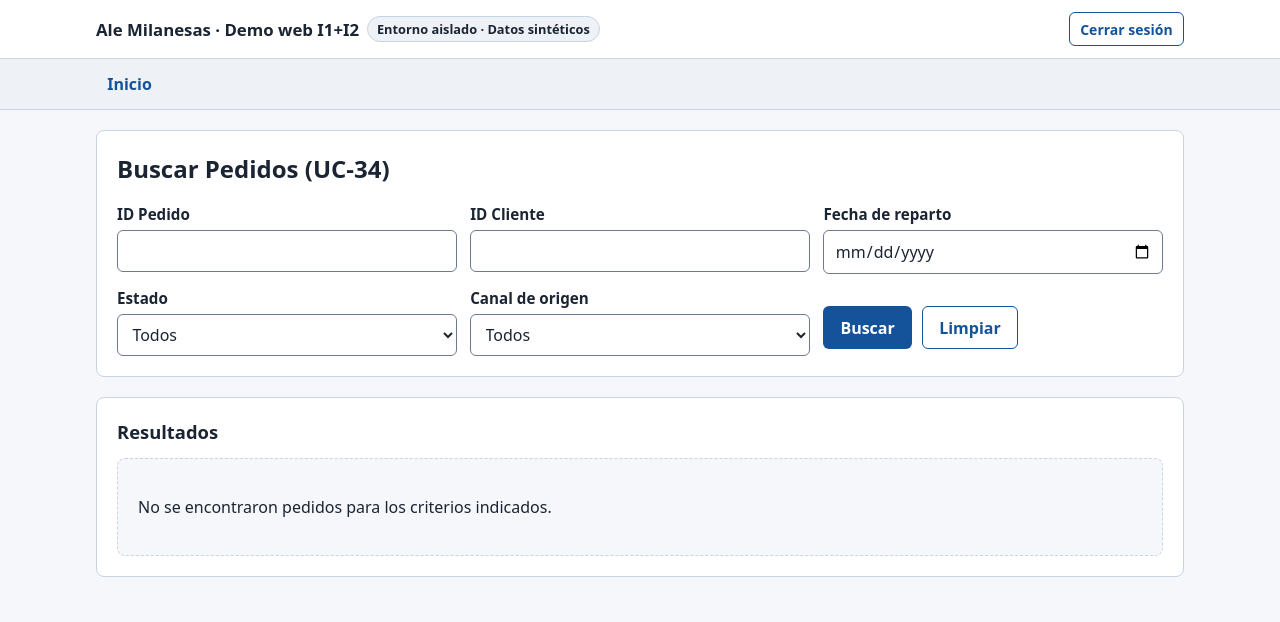
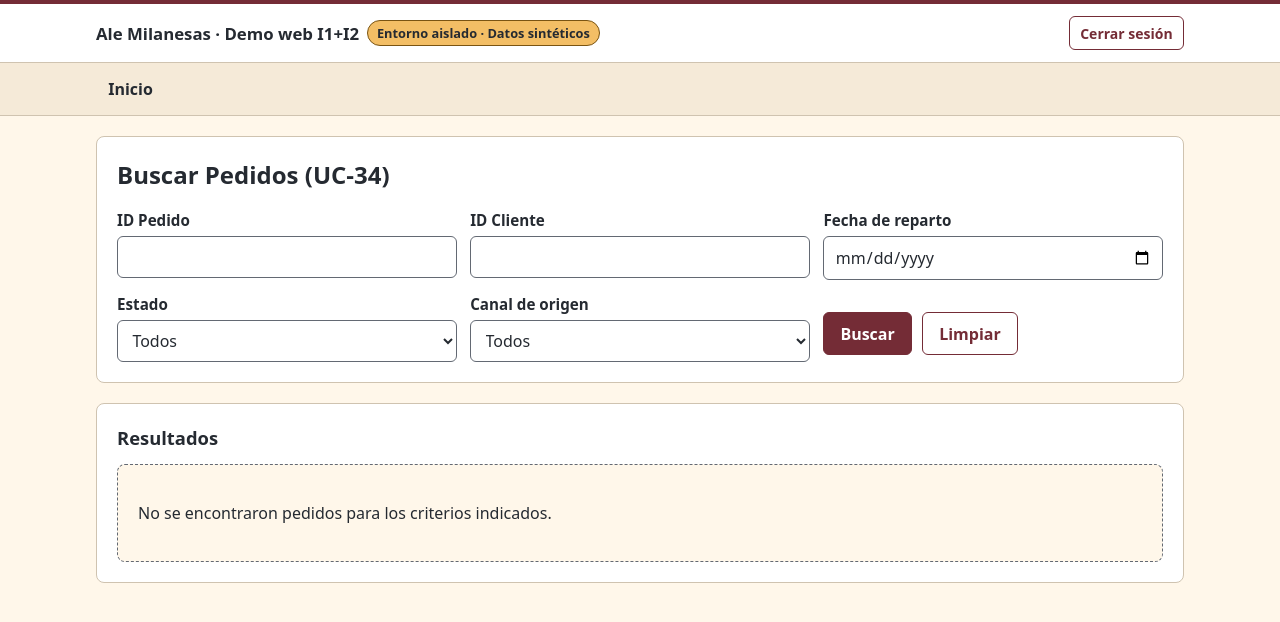
Before and after one commit to leandrito369/ale-milanesas-app, a Spring app: page /demo/pedidos in a window 1280 px wide. Shown: the top 622 px of the page. Run offline with Thymeleaf, Linux system fonts and the light colour scheme; the template is opened without the code that fills it, so the values that code supplies are empty; some of the project's set-up classes (security, data sources, template engines, error pages and the like) are left out, and stand-ins take their place; database files in the repository are not loaded.

Commit message:
fix(b5-demo-02): aplicar paleta visual G1, corregir fiabilidad SonarCloud y filtro activo

```diff
--- a/src/main/resources/static/demo/demo.css
+++ b/src/main/resources/static/demo/demo.css
@@ -1,26 +1,53 @@
 :root {
-  --bg: #f5f7fb;
-  --surface: #ffffff;
-  --surface-alt: #eef2f7;
-  --text: #1b2432;
-  --muted: #4b5a6e;
-  --border: #c9d4e2;
-  --primary: #14539a;
-  --primary-hover: #0e3d73;
-  --primary-text: #ffffff;
-  --focus: #b45309;
-  --ok-bg: #ecfdf5;
+  /* Paleta G1 ratificada (D-UI-01 / D-UI-02) */
+  --brand-bordo: #742C36;
+  --brand-bordo-hover: #5C222A;
+  --brand-bordo-soft: #F9EBED;
+  --brand-crema: #FFF7EA;
+  --brand-crema-alt: #F5EAD8;
+  --brand-grafito: #252A31;
+  --brand-ambar: #F3BE65;
+  --brand-ambar-soft: #FDF0D5;
+
+  /* Tokens semanticos */
+  --bg: var(--brand-crema);
+  --surface: #FFFFFF;
+  --surface-alt: var(--brand-crema-alt);
+  --text: var(--brand-grafito);
+  --muted: #4B515C;
+  --border: #CFC3B0;
+  --input-border: #636973;
+
+  --primary: var(--brand-bordo);
+  --primary-hover: var(--brand-bordo-hover);
+  --primary-text: #FFFFFF;
+
+  --accent: var(--brand-ambar);
+  --accent-border: #7A5412;
+
+  --disabled-bg: #E8DFD1;
+  --disabled-text: #4E5560;
+  --disabled-border: #918778;
+
+  --focus: var(--brand-bordo);
+  --focus-strong: var(--brand-grafito);
+
+  --ok-bg: #ECFDF5;
   --ok-border: #047857;
-  --ok-text: #064e3b;
-  --warn-bg: #fffbeb;
-  --warn-border: #b45309;
-  --warn-text: #78350f;
-  --err-bg: #fef2f2;
-  --err-border: #b91c1c;
-  --err-text: #7f1d1d;
-  --info-bg: #eff6ff;
-  --info-border: #1d4ed8;
-  --info-text: #1e3a8a;
+  --ok-text: #064E3B;
+
+  --warn-bg: var(--brand-ambar-soft);
+  --warn-border: var(--accent-border);
+  --warn-text: var(--brand-grafito);
+
+  --err-bg: #FEF2F2;
+  --err-border: #991B1B;
+  --err-text: #7F1D1D;
+
+  --info-bg: var(--brand-crema-alt);
+  --info-border: var(--brand-bordo);
+  --info-text: var(--brand-grafito);
+
   --radius: 8px;
 }
 
@@ -39,6 +66,16 @@ body {
   background-color: var(--bg);
 }
 
+a {
+  color: var(--primary);
+  text-decoration: underline;
+  text-underline-offset: 2px;
+}
+
+a:hover {
+  color: var(--primary-hover);
+}
+
 .skip-link {
   position: absolute;
   left: -9999px;
@@ -63,6 +104,7 @@ body {
 
 .topbar {
   background-color: var(--surface);
+  border-top: 4px solid var(--primary);
   border-bottom: 1px solid var(--border);
 }
 
@@ -103,10 +145,16 @@ body {
   color: var(--text);
 }
 
+.env-badge {
+  background: var(--accent);
+  border-color: var(--accent-border);
+  color: var(--text);
+}
+
 .role-badge {
-  background: var(--info-bg);
-  border-color: var(--info-border);
-  color: var(--info-text);
+  background: var(--brand-bordo-soft);
+  border-color: var(--primary);
+  color: var(--primary);
 }
 
 .status-ok {
@@ -147,23 +195,34 @@ body {
   padding: 0.35rem 0.7rem;
   border-radius: var(--radius);
   text-decoration: none;
-  color: var(--primary);
+  color: var(--text);
   font-weight: 600;
+  border: 1px solid transparent;
 }
 
 .nav-link:hover {
   background: var(--surface);
+  color: var(--primary);
+  border-color: var(--border);
   text-decoration: underline;
 }
 
 .nav-link-active {
   background: var(--primary);
   color: var(--primary-text);
+  border-color: var(--primary);
 }
 
 .nav-link-active:hover {
   background: var(--primary-hover);
+  color: var(--primary-text);
+  border-color: var(--primary-hover);
   text-decoration: none;
+}
+
+.nav-link-active:focus-visible {
+  outline: 3px solid var(--focus-strong);
+  outline-offset: 2px;
 }
 
 .container {
@@ -183,11 +242,13 @@ body {
 h1 {
   margin: 0 0 0.5rem;
   font-size: 1.5rem;
+  color: var(--text);
 }
 
 h2 {
   margin: 0 0 0.75rem;
   font-size: 1.15rem;
+  color: var(--text);
 }
 
 .muted {
@@ -232,6 +293,12 @@ h2 {
   padding: 0;
 }
 
+.status-output {
+  display: inline;
+  font: inherit;
+  color: inherit;
+}
+
 .form-grid {
   display: grid;
   grid-template-columns: 1fr;
@@ -247,6 +314,7 @@ h2 {
 label {
   font-weight: 600;
   font-size: 0.95rem;
+  color: var(--text);
 }
 
 .field-hint {
@@ -265,8 +333,26 @@ textarea {
   font: inherit;
   color: var(--text);
   background: var(--surface);
-  border: 1px solid #6b7b90;
+  border: 1px solid var(--input-border);
   border-radius: 6px;
+}
+
+input[type="text"]:focus,
+input[type="number"]:focus,
+input[type="date"]:focus,
+input[type="tel"]:focus,
+select:focus,
+textarea:focus {
+  border-color: var(--primary);
+}
+
+input:disabled,
+select:disabled,
+textarea:disabled {
+  background: var(--disabled-bg);
+  color: var(--disabled-text);
+  border-color: var(--disabled-border);
+  cursor: not-allowed;
 }
 
 fieldset {
@@ -318,10 +406,18 @@ legend {
 .btn-primary {
   background: var(--primary);
   color: var(--primary-text);
+  border-color: var(--primary);
 }
 
 .btn-primary:hover {
   background: var(--primary-hover);
+  color: var(--primary-text);
+  border-color: var(--primary-hover);
+}
+
+.btn-primary:focus-visible {
+  outline: 3px solid var(--focus-strong);
+  outline-offset: 2px;
 }
 
 .btn-secondary {
@@ -378,7 +485,7 @@ th {
 
 .empty-state {
   padding: 1.25rem;
-  border: 1px dashed var(--border);
+  border: 1px dashed var(--input-border);
   border-radius: var(--radius);
   background: var(--bg);
 }
--- a/src/main/resources/templates/demo/fragments.html
+++ b/src/main/resources/templates/demo/fragments.html
@@ -1,10 +1,10 @@
 <!DOCTYPE html>
 <html lang="es" xmlns:th="http://www.thymeleaf.org">
-<head th:fragment="head(titulo)">
+<head>
     <meta charset="UTF-8">
     <meta name="viewport" content="width=device-width, initial-scale=1">
-    <title th:text="${titulo}">Ale Milanesas · Demo I1+I2</title>
-    <link rel="stylesheet" th:href="@{/demo/demo.css}">
+    <title>Fragmentos · Ale Milanesas</title>
+    <link th:fragment="cssDemo" rel="stylesheet" th:href="@{/demo/demo.css}">
 </head>
 <body>
 <div th:fragment="cabecera(activo)">
@@ -52,8 +52,8 @@
 </div>
 
 <div th:fragment="mensajes">
-    <div class="alert alert-success" role="status" aria-live="polite" th:if="${mensajeExito != null}">
-        <p th:text="${mensajeExito}">Operación registrada.</p>
+    <div class="alert alert-success" th:if="${mensajeExito != null}">
+        <p><output class="status-output" th:text="${mensajeExito}">Operación registrada.</output></p>
     </div>
     <div class="alert alert-error" role="alert" th:if="${mensajeError != null or (errores != null and !#lists.isEmpty(errores))}">
         <p th:if="${mensajeError != null}" th:text="${mensajeError}">No se pudo completar la operación.</p>
--- a/src/main/resources/templates/demo/pedidos.html
+++ b/src/main/resources/templates/demo/pedidos.html
@@ -1,6 +1,11 @@
 <!DOCTYPE html>
 <html lang="es" xmlns:th="http://www.thymeleaf.org">
-<head th:replace="~{demo/fragments :: head('Pedidos (UC-34) · Ale Milanesas')}"></head>
+<head>
+    <meta charset="UTF-8">
+    <meta name="viewport" content="width=device-width, initial-scale=1">
+    <title>Pedidos (UC-34) · Ale Milanesas</title>
+    <link rel="stylesheet" th:href="@{/demo/demo.css}" th:replace="~{demo/fragments :: cssDemo}">
+</head>
 <body>
 <div th:replace="~{demo/fragments :: cabecera('pedidos')}"></div>
 
@@ -14,8 +19,8 @@
 
         <div th:replace="~{demo/fragments :: mensajes}"></div>
 
-        <div class="alert alert-success" role="status" aria-live="polite" th:if="${pedidoConfirmado != null}">
-            <p><strong>Pedido registrado correctamente (UC-03)</strong></p>
+        <div class="alert alert-success" th:if="${pedidoConfirmado != null}">
+            <p><output class="status-output"><strong>Pedido registrado correctamente (UC-03)</strong></output></p>
             <dl class="summary-dl">
                 <dt>ID Pedido:</dt><dd th:text="${pedidoConfirmado.idPedido}">0</dd>
                 <dt>Estado:</dt><dd th:text="${pedidoConfirmado.estado}">PENDIENTE</dd>
@@ -27,8 +32,8 @@
             </dl>
         </div>
 
-        <div class="alert alert-success" role="status" aria-live="polite" th:if="${asignacionConfirmada != null}">
-            <p><strong>Asignación de reparto confirmada (UC-43)</strong></p>
+        <div class="alert alert-success" th:if="${asignacionConfirmada != null}">
+            <p><output class="status-output"><strong>Asignación de reparto confirmada (UC-43)</strong></output></p>
             <dl class="summary-dl">
                 <dt>ID Pedido:</dt><dd th:text="${asignacionConfirmada.idPedido}">0</dd>
                 <dt>Asignación #:</dt><dd th:text="${asignacionConfirmada.numeroAsignacion}">1</dd>
@@ -82,9 +87,9 @@
     <section class="card" aria-labelledby="titulo-resultados-pedidos">
         <h2 id="titulo-resultados-pedidos">Resultados</h2>
 
-        <div class="empty-state" role="status" aria-live="polite"
+        <div class="empty-state"
              th:if="${pedidos == null or #lists.isEmpty(pedidos)}">
-            <p>No se encontraron pedidos para los criterios indicados.</p>
+            <p><output class="status-output">No se encontraron pedidos para los criterios indicados.</output></p>
         </div>
 
         <div class="table-wrap" th:if="${pedidos != null and !#lists.isEmpty(pedidos)}">
```
Also changed, not shown: other parts of src/main/resources/static/demo/demo.css (+37 -5 lines), docs/design/demo-web/B5_DEMO_CONTRATO_VISTAS_MODELO.md (+6 -4 lines), docs/design/demo-web/B5_DEMO_UX_Y_WIREFRAMES.md (+45 -12 lines), docs/testing/demo-web/PLAN_QA_NAVEGADOR_DEMO_I1_I2.md (+4 -4 lines), src/main/resources/templates/demo/clientes.html (+8 -3 lines), src/main/resources/templates/demo/error.html (+6 -1 lines), src/main/resources/templates/demo/mis-entregas.html (+9 -4 lines), src/main/resources/templates/demo/pedido-asignar.html (+10 -1 lines), src/main/resources/templates/demo/pedido-nuevo.html (+6 -1 lines), src/main/resources/templates/demo/productos.html (+12 -7 lines).
